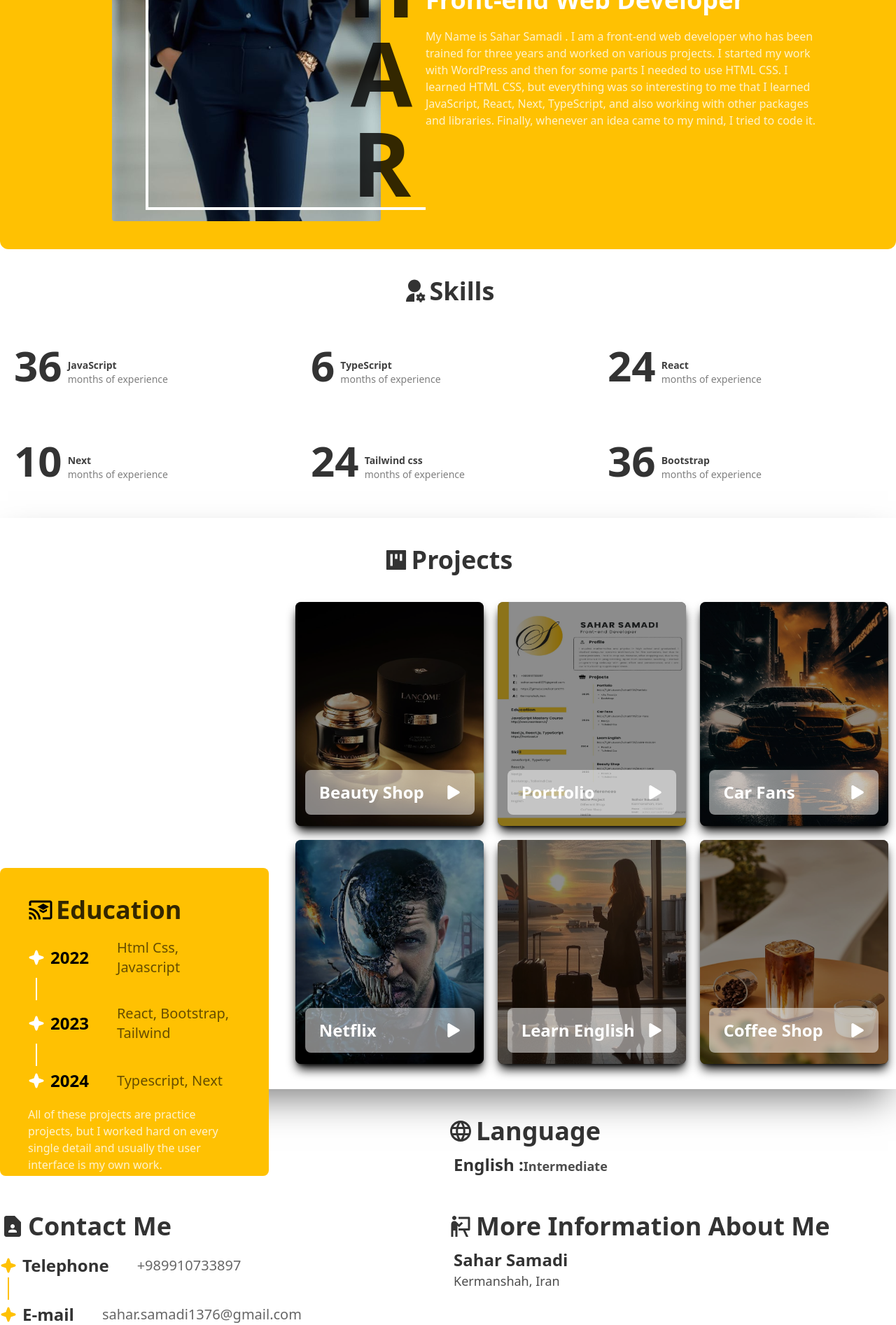
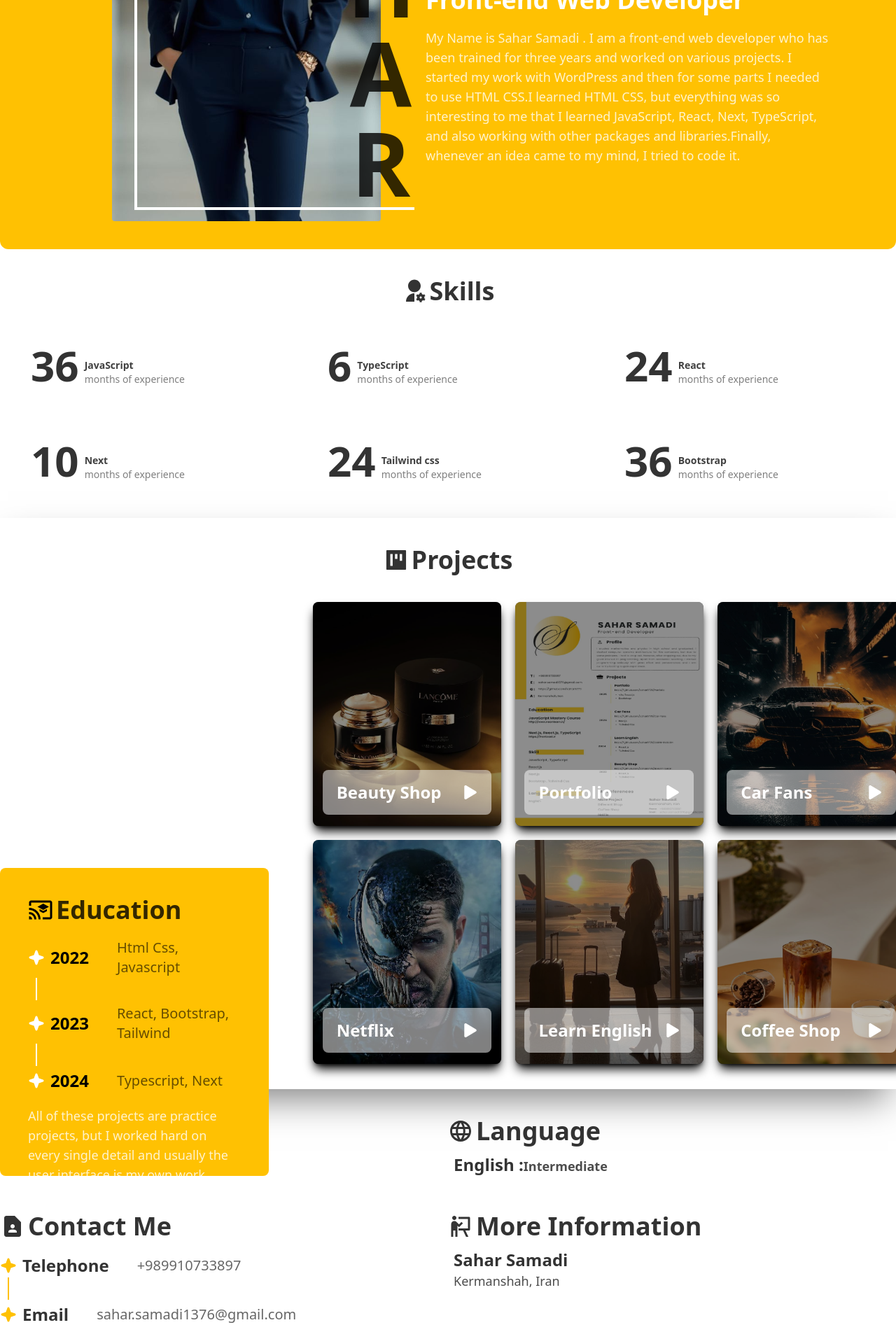
Before and after one commit to sahar9776/Portfolio, a React (Vite) app: page /portfolio in a window 1280 px wide. Shown: the part 500-2393 px from the top of the page at 70% size. Built offline with nearby package versions, Linux system fonts and the light colour scheme.

Commit message:
new changes

```diff
--- a/src/Components/Education.tsx
+++ b/src/Components/Education.tsx
@@ -6,7 +6,7 @@ import { MdCastForEducation } from "react-icons/md";
 function Education() {
   return (
     <>
-      <div className="flex items-center justify-start gap-1">
+      <div className="flex items-center lg:justify-start gap-1">
         <span className="text-4xl text-black">
           <MdCastForEducation />
         </span>
@@ -22,7 +22,7 @@ function Education() {
                 <h4 className="text-2xl font-bold">{item.year}</h4>
               </div>
 
-              <Title className="text-xl text-black/60">
+              <Title className="lg:text-xl text-black/60">
                 {item.educationsName}
               </Title>
             </div>
--- a/src/Components/Introduction.tsx
+++ b/src/Components/Introduction.tsx
@@ -1,20 +1,9 @@
 import { motion } from "framer-motion";
-import { CgWebsite } from "react-icons/cg";
 import Title from "./Title";
+import { parentVariants } from "../pages/Home";
 
 function Introduction() {
   const myName: Array<string> = ["S", "A", "H", "A", "R"];
-
-  const parentVariants = {
-    hidden: { opacity: 0 },
-    show: {
-      opacity: 1,
-      transition: {
-        type: "spring",
-        staggerChildren: 0.8,
-      },
-    },
-  };
 
   const childVariants = {
     hidden: { opacity: 0, x: "1000px" },
@@ -26,7 +15,7 @@ function Introduction() {
 
   return (
     <div className="w-full h-[760px] flex items-end relative">
-      <div className="container h-[420px] bg-primary rounded-xl mx-auto ">
+      <div className="container h-[520px] lg:h-[420px] bg-primary lg:rounded-xl mx-auto ">
         <motion.img
           initial={{ y: "-1000px" }}
           animate={{ y: 0 }}
@@ -37,42 +26,46 @@ function Introduction() {
           }}
           src="/images/miss.jpg"
           alt=""
-          className="w-96 h-auto absolute bottom-10 left-40 rounded-sm"
+          className="w-full lg:w-96 h-auto absolute bottom-44 left-[50%] -translate-x-[50%]
+           lg:bottom-10 lg:left-40 lg:translate-x-0 lg:rounded-sm"
         />
 
         <motion.div
           variants={parentVariants}
           initial="hidden"
           animate="show"
-          className="w-[400px] h-auto text-center flex flex-col justify-end ps-20
-         absolute top-14 left-52 z-50 border-4 border-r-0  border-white"
+          className="w-[400px] h-auto text-center flex flex-col justify-end ps-20 z-50
+         absolute top-5 left-5 lg:top-14 lg:left-48 border-4 border-r-0 border-white py-4 lg:py-0"
         >
           {myName.map((item, index) => (
             <motion.h2
               key={index}
               variants={childVariants}
-              className="font-extrabold uppercase text-9xl
-             text-black/80 ms-[190px]"
+              className="font-extrabold uppercase text-8xl lg:text-9xl
+             text-white lg:text-black/80 ms-5 lg:ms-[220px]"
             >
               {item}
             </motion.h2>
           ))}
         </motion.div>
 
-        <div className="absolute right-24 top-96 text-start">
+        <div className="w-full lg:w-auto absolute lg:right-24 top-96 px-5 py-48 lg:p-0 text-start">
           <Title
             title="Front-end Web Developer"
-            className="text-4xl font-bold text-white "
+            className="text-xl lg:text-4xl font-bold text-white "
           />
 
-          <p className="text-white/80 text-start max-w-72 lg:max-w-xl my-5">
+          <p className="text-sm lg:text-lg text-white/80 w-full max-w-full lg:max-w-xl my-2 lg:my-5">
             My Name is Sahar Samadi . I am a front-end web developer who has
-            been trained for three years and worked on various projects. I started
-            my work with WordPress and then for some parts I needed to use HTML
-            CSS. I learned HTML CSS, but everything was so interesting to me
-            that I learned JavaScript, React, Next, TypeScript, and also working
-            with other packages and libraries. Finally, whenever an idea came to
-            my mind, I tried to code it.
+            been trained for three years and worked on various projects. I
+            started my work with WordPress and then for some parts I needed to
+            use HTML CSS.
+            <span className="hidden lg:inline">
+              I learned HTML CSS, but everything was so interesting to me that I
+              learned JavaScript, React, Next, TypeScript, and also working with
+              other packages and libraries.
+            </span>
+            Finally, whenever an idea came to my mind, I tried to code it.
           </p>
         </div>
       </div>
--- a/src/Components/MoreInfo.tsx
+++ b/src/Components/MoreInfo.tsx
@@ -1,5 +1,4 @@
 import Title from "./Title";
-import { AiFillProject } from "react-icons/ai";
 import { PiStarFourFill } from "react-icons/pi";
 import { contactList } from "../assets/data/data";
 import { MdLanguage } from "react-icons/md";
@@ -8,11 +7,11 @@ import { RiPresentationFill } from "react-icons/ri";
 
 function MoreInfo() {
   return (
-    <div className="w-full h-auto">
-      <div className="container mx-auto flex">
-        <div className="w-1/2 h-auto pt-44 pb-20">
+    <div className="w-full h-auto mt-60 lg:mt-0 px-5 lg:px-0">
+      <div className="container mx-auto flex flex-col lg:flex-row gap-5 lg:gap-0">
+        <div className="w-full lg:w-1/2 h-auto pt-44 lg:pb-20">
           <div className="flex items-center justify-start gap-1">
-            <span className="text-4xl text-black/80">
+            <span className="text-2xl lg:text-4xl text-black/80">
               <MdContactPage />
             </span>
             <Title title="Contact Me" />
@@ -20,16 +19,21 @@ function MoreInfo() {
 
           <>
             {contactList.map((item) => (
-              <div className="flex flex-col gap-y-4 justify-start items-start">
-                <div key={item.id} className="flex items-center gap-10 mt-5">
-                  <div className="flex items-center gap-2">
+              <div
+                key={item.id}
+                className="flex flex-col gap-y-4 justify-start items-start"
+              >
+                <div className="flex items-center gap-5 lg:gap-10 mt-5">
+                  <div className="flex items-center gap-1 lg:gap-2">
                     <PiStarFourFill className="text-primary text-2xl" />
-                    <h4 className="text-2xl font-bold text-black/80">
+                    <h4 className="lg:text-2xl font-bold text-black/80">
                       {item.name}
                     </h4>
                   </div>
 
-                  <Title className="text-xl text-black/60">{item.info}</Title>
+                  <Title className="lg:text-xl text-black/60">
+                    {item.info}
+                  </Title>
                 </div>
 
                 {item.id < 3 && (
@@ -40,32 +44,36 @@ function MoreInfo() {
           </>
         </div>
 
-        <div className="w-1/2 h-full py-10">
+        <div className="w-full lg:w-1/2 h-full py-5 lg:py-10">
+          <>
             <div className="flex items-center justify-start gap-1">
-            <span className="text-4xl text-black/80">
+              <span className="text-2xl lg:text-4xl text-black/80">
                 <MdLanguage />
               </span>
               <Title title="Language" />
             </div>
 
             <div className="px-2 py-3">
-            <h4 className="font-semibold text-2xl text-black/80">
+              <h4 className="font-semibold text-xl lg:text-2xl text-black/80">
                 English :
-              <span className="text-lg text-black/70">Intermediate</span>
+                <span className="lg:text-lg text-black/70">Intermediate</span>
               </h4>
             </div>
+          </>
 
-          <div className="mt-10">
+          <div className="mt-5 lg:mt-10">
             <div className="flex items-center justify-start gap-1">
-              <span className="text-4xl text-black/80">
+              <span className="text-2xl lg:text-4xl text-black/80">
                 <RiPresentationFill />
               </span>
-              <Title title="More Information About Me" />
+              <Title title="More Information" />
             </div>
 
             <div className="px-2 py-3">
-              <h4 className="font-semibold text-2xl text-black/80">Sahar Samadi</h4>
-              <p className="text-lg text-black/70">Kermanshah, Iran</p>
+              <h4 className="font-semibold text-xl lg:text-2xl text-black/80">
+                Sahar Samadi
+              </h4>
+              <p className="lg:text-lg text-black/70">Kermanshah, Iran</p>
             </div>
           </div>
         </div>
--- a/src/Components/ProjectItem.tsx
+++ b/src/Components/ProjectItem.tsx
@@ -31,15 +31,15 @@ function ProjectItem(item: ProjectProps) {
           className="w-full h-full opacity-55 rounded-lg absolute top-0 left-0 z-10"
         />
         <div
-          className="w-[90%] h-16 bg-white/50 rounded-lg flex items-center justify-between
+          className="w-[90%] h-10 lg:h-16 bg-white/50 rounded-lg flex items-center justify-between
           absolute bottom-4 left-[50%] -translate-x-[50%] p-5 z-30"
         >
-          <Title className="text-2xl font-bold text-white" >
+          <Title className="text-sm lg:text-2xl font-bold text-white" >
             <Link to={url}>{name}</Link>
           </Title>
 
           <button onClick={() => setIsOpen(true)}>
-            <FaPlay className="text-xl text-white" />
+            <FaPlay className="text-sm lg:text-xl text-white" />
           </button>
         </div>
       </div>
--- a/src/Components/Projects.tsx
+++ b/src/Components/Projects.tsx
@@ -6,7 +6,7 @@ import { AiFillProject } from "react-icons/ai";
 
 function Projects() {
   return (
-    <div className="w-full h-[816px] custom-shadow  py-10">
+    <div className="w-full h-[816px] custom-shadow my-40 lg:my-0 py-10">
       <div className="flex items-center justify-center gap-1">
         <span className="text-4xl text-black/80">
           <AiFillProject />
@@ -15,18 +15,24 @@ function Projects() {
       </div>
 
       <div className="container mx-auto py-10 relative">
-        <div className="w-[30%] h-[440px] bg-primary rounded-lg p-10 absolute top-[420px] left-0">
+        <div
+          className="w-full lg:w-[30%] lg:h-[440px] bg-primary lg:rounded-lg p-10
+         absolute top-[640px] lg:top-[420px] left-0"
+        >
           <Education />
 
-          <p className="text-start text-md text-white/80 mt-5 max-w-xl mx-auto z-50">
+          <p className="text-start lg:text-lg text-white/80 mt-5 max-w-xl mx-auto z-50">
             All of these projects are practice projects, but I worked hard on
             every single detail and usually the user interface is my own work.
           </p>
         </div>
 
-        <div className="w-[70%] h-full absolute top-10 left-[33%] flex flex-wrap gap-5">
+        <div
+          className="w-full lg:w-[70%] h-full absolute top-10 left-[50%] -translate-x-[50%]
+         lg:left-[33%] lg:translate-x-0 flex flex-wrap justify-center gap-5 "
+        >
           {projectList.map((item) => (
-            <div key={item.id} className="w-full lg:w-[30%] h-80">
+            <div key={item.id} className="w-[45%] max-w-[45%] h-44 lg:w-[30%] lg:h-80">
               <ProjectItem {...item} />
             </div>
           ))}
--- a/src/Components/SkillItem.tsx
+++ b/src/Components/SkillItem.tsx
@@ -4,11 +4,11 @@ type SkillItemProps = TSkillItem;
 
 function SkillItem({ experience, name }: SkillItemProps) {
   return (
-    <div className="w-full h-full flex items-end gap-2 p-5">
+    <div className="w-full h-full flex items-end gap-2 p-2 lg:p-5">
       <h3 className="text-4xl lg:text-6xl font-extrabold text-black/80">{experience}</h3>
       <div className="flex flex-col lg:items-start text-start">
-        <p className="text-sm lg:text-md font-semibold text-black/75">{name}</p>
-        <p className="text-sm text-black/50">months of experience</p>
+        <p className="text-[12px] lg:text-sm lg:text-md font-semibold text-black/75">{name}</p>
+        <p className="text-[12px] lg:text-sm text-black/50">months of experience</p>
       </div>
     </div>
   );
--- a/src/Components/Skills.tsx
+++ b/src/Components/Skills.tsx
@@ -14,9 +14,9 @@ function Skills() {
           <Title title="Skills" />
         </div>
 
-        <div className="w-full h-auto mx-auto flex juctify-between flex-wrap gap-10 mt-10">
+        <div className="w-full h-auto mx-auto flex justify-center lg:juctify-between flex-wrap gap-10 mt-10">
           {mySkills.map((item) => (
-            <div key={item.id} className="w-auto lg:w-[30%] h-24">
+            <div key={item.id} className="w-auto max-w-[43%] lg:w-[30%] h-24">
               <SkillItem {...item} />
             </div>
           ))}
--- a/src/Components/Title.tsx
+++ b/src/Components/Title.tsx
@@ -8,7 +8,7 @@ type TitleProps = {
 function Title({ title, children, ...props }: TitleProps) {
   return (
     <h3
-      className="text-4xl text-black/80 font-bold text-center capitalize"
+      className="text-2xl lg:text-4xl text-black/80 font-bold text-center capitalize"
       {...props}
     >
       <span>{title}</span>
--- a/src/assets/data/data.ts
+++ b/src/assets/data/data.ts
@@ -106,7 +106,7 @@ export const contactList: TContactItem[] = [
   {
     id: 2,
     info: "sahar.samadi1376@gmail.com",
-    name: "E-mail",
+    name: "Email",
   },
   {
     id: 3,
--- a/src/pages/Home.tsx
+++ b/src/pages/Home.tsx
@@ -10,7 +10,7 @@ export const parentVariants = {
     opacity: 1,
     transition: {
       type: "spring",
-      staggerChildren: 1,
+      staggerChildren: 0.8,
     },
   },
 };
```
Lines whose indentation alone changed are shown as unchanged.
